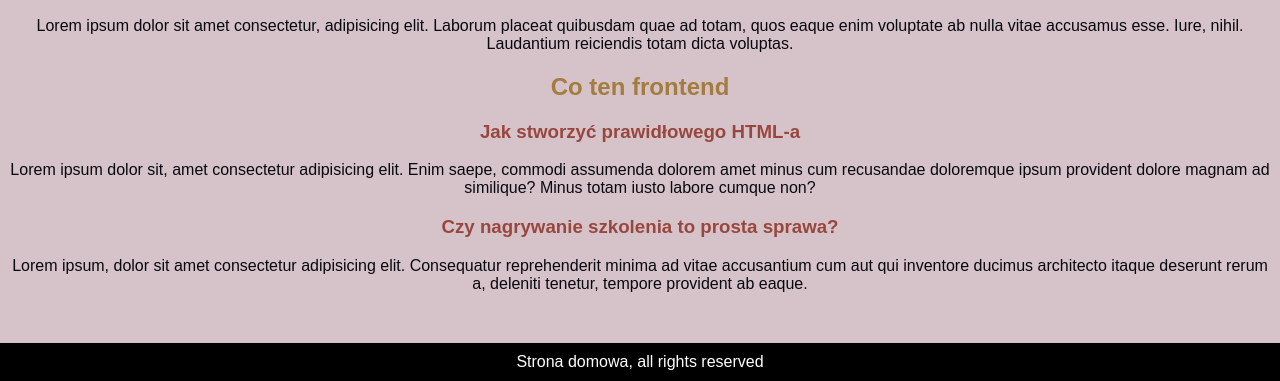
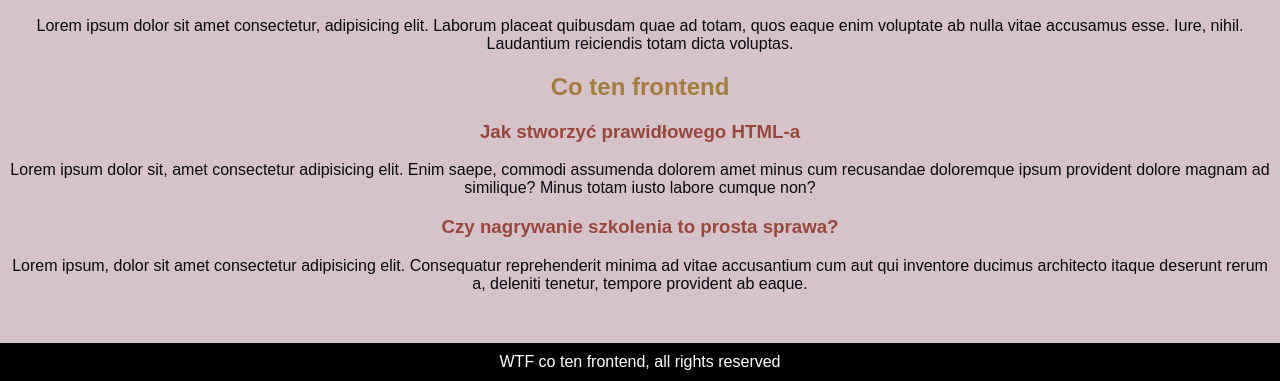
Before and after one commit to jarek-janowski/homepage, a plain HTML site: page index.html in a window 1280 px wide. Shown: the part 499-880 px from the top of the page. Drawn offline with Linux system fonts and the light colour scheme.

Commit message:
footer change

```diff
--- a/index.html
+++ b/index.html
@@ -46,7 +46,7 @@
         </section>
 
     </main>
-    <footer>Strona domowa, all rights reserved
+    <footer>WTF co ten frontend, all rights reserved
 
     </footer>
     <script src="main.js"></script>
```
